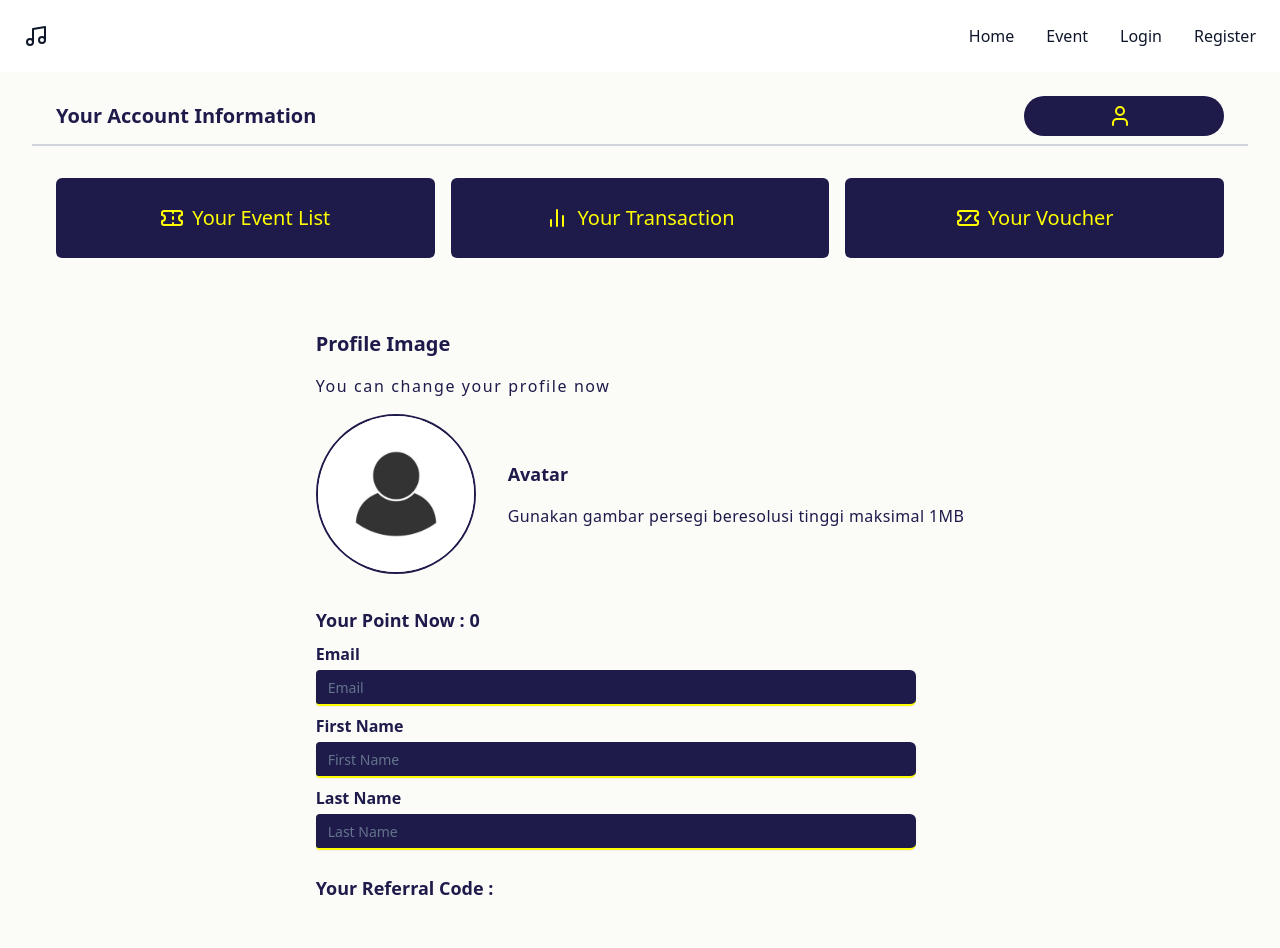
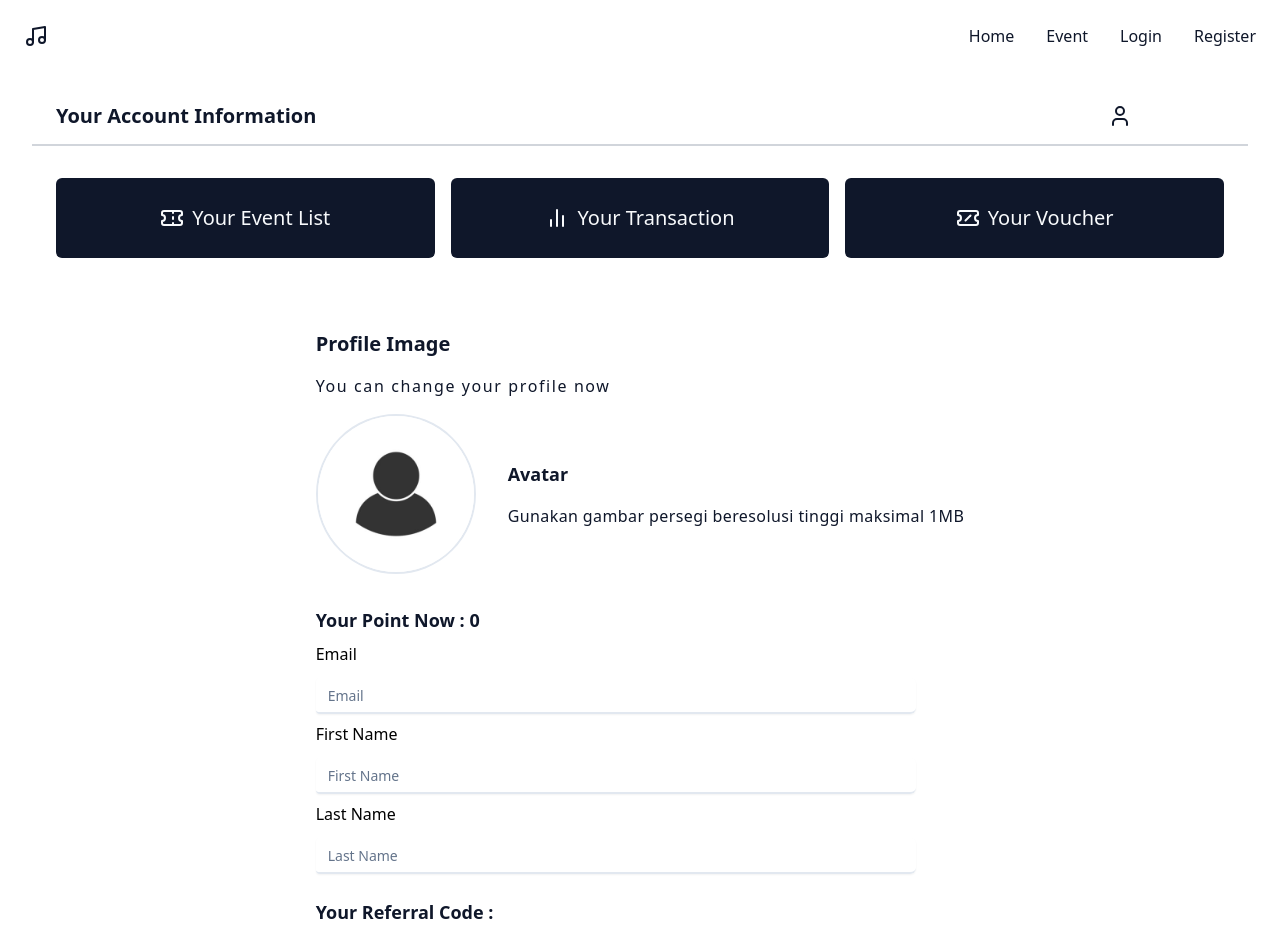
Before and after one commit to danielreinhard1129/MP-JCWD0310-02, a Next.js app in the folder apps/web/: page /profile in a window 1280 px wide. Shown: the top 948 px of the page. Built offline with nearby package versions, Linux system fonts and the light colour scheme; no server answers; sample sign-in values are in the browser's storage.

Commit message:
fix: layout profile

```diff
--- a/apps/web/src/app/(root)/profile/page.tsx
+++ b/apps/web/src/app/(root)/profile/page.tsx
@@ -14,6 +14,7 @@ import {
   PopoverContent,
   PopoverTrigger,
 } from '@/components/ui/popover';
+import FormInput from '@/components/Forminput';
 const Profile = () => {
   const userDetail = useAppSelector((state) => state.user);
   const router = useRouter();
@@ -46,19 +47,19 @@ const Profile = () => {
   };
 
   return (
-    <div className="flex flex-col gap-8 w-full py-4 items-center min-h-[90vh] bg-[#fbfbf8]">
+    <div className="flex flex-col gap-8 w-full py-4 items-center min-h-[90vh] ">
       <div className="md:w-[95vw] w-full border-b-2 py-2 md:px-6 px-4 items-center flex flex-row justify-between border-gray-300">
-        <p className="font-semibold md:text-xl text-lg text-indigo-950 font-sans">
+        <p className="font-semibold md:text-xl text-lg font-sans">
           Your Account Information
         </p>
 
         {/* <Popover>
           <PopoverTrigger> */}
-        <div className="max-w-[300px] md:w-[200px] w-[150px] rounded-3xl items-center justify-center flex flex-row gap-2 px-4 py-2 bg-indigo-950">
+        <div className="max-w-[300px] md:w-[200px] w-[150px] rounded-3xl items-center justify-center flex flex-row gap-2 px-4 py-2">
           <div className="h-full flex flex-col items-center justify-center">
-            <User className="text-[#ffff00]" />
+            <User className="" />
           </div>
-          <p className="truncate text-[#ffff00]">{userDetail.email}</p>
+          <p className="truncate">{userDetail.email}</p>
         </div>
         {/* </PopoverTrigger>
           <PopoverContent className='bg-indigo-950 p-2 flex flex-col gap-2'>
@@ -79,7 +80,7 @@ const Profile = () => {
           onClick={() => {
             router.push('/profile/events');
           }}
-          className="bg-indigo-950 w-full md:h-20 h-16 flex flex-row gap-2 text-[#ffff00] md:text-xl text-xs"
+          className="w-full md:h-20 h-16 flex flex-row gap-2 md:text-xl text-xs"
         >
           <Ticket className="w-[18px] h-[18px] md:w-[24px] md:h-[24px]" />
           Your Event List
@@ -89,7 +90,7 @@ const Profile = () => {
           onClick={() => {
             router.push('/profile/transaction');
           }}
-          className="bg-indigo-950 w-full md:h-20 h-16 flex flex-row gap-2 text-[#ffff00] md:text-xl text-xs"
+          className="w-full md:h-20 h-16 flex flex-row gap-2 md:text-xl text-xs"
         >
           <BarChart2 className="w-[18px] h-[18px] md:w-[24px] md:h-[24px]" />
           Your Transaction
@@ -99,7 +100,7 @@ const Profile = () => {
           onClick={() => {
             router.push('/profile/voucher');
           }}
-          className="bg-indigo-950 w-full md:h-20 h-16 flex flex-row gap-2 text-[#ffff00] md:text-xl text-xs"
+          className="w-full md:h-20 h-16 flex flex-row gap-2 md:text-xl text-xs"
         >
           <TicketSlash className="w-[18px] h-[18px] md:w-[24px] md:h-[24px]" />
           Your Voucher
@@ -110,16 +111,16 @@ const Profile = () => {
         <div className="px-16 h-full">
           <div className="flex flex-col gap-8 md:px-8 sm:px-2 md:py-8 sm:py-2 w-full h-full">
             <div className="flex flex-col gap-4">
-              <p className="text-xl font-semibold text-indigo-950">
+              <p className="text-xl font-semibold">
                 Profile Image
               </p>
-              <p className="tracking-widest text-indigo-950">
+              <p className="tracking-widest">
                 You can change your profile now
               </p>
 
               <div className="grid md:grid-flow-col sm:grid-flow-row gap-8">
-                <div className="overflow-hidden cursor-pointer border-2 transition-all duration-300 group border-indigo-950 w-40 h-40 flex justify-center items-center rounded-full">
-                  <Pen className="absolute w-12 h-12 text-red-950 hidden group-hover:block group-hover:opacity-100" />
+                <div className="overflow-hidden cursor-pointer border-2 transition-all duration-300 group w-40 h-40 flex justify-center items-center rounded-full">
+                  <Pen className="absolute w-12 h-12hidden group-hover:block group-hover:opacity-100" />
 
                   {values.thumbnail.length ? (
                     ''
@@ -167,10 +168,10 @@ const Profile = () => {
                 </div>
 
                 <div className="h-full w-full flex flex-col justify-center gap-4">
-                  <h1 className="text-lg font-semibold text-indigo-950">
+                  <h1 className="text-lg font-semibold">
                     Avatar
                   </h1>
-                  <p className="tracking-wide text-indigo-950">
+                  <p className="tracking-wide">
                     Gunakan gambar persegi beresolusi tinggi maksimal 1MB
                   </p>
                 </div>
@@ -178,13 +179,13 @@ const Profile = () => {
             </div>
 
             <div className="flex flex-col gap-2 max-w-[600px]">
-              <div className="text-indigo-950 text-lg font-bold">
+              <div className="text-lg font-bold">
                 <h1>
                   Your Point Now : {pointsFormat.format(userDetail.points)}
                 </h1>
               </div>
 
-              <FormInputDarkMode
+              <FormInput
                 name="email"
                 type="text"
                 label="Email"
@@ -195,7 +196,7 @@ const Profile = () => {
                 handleChange={handleChange}
                 handleBlur={handleBlur}
               />
-              <FormInputDarkMode
+              <FormInput
                 name="firstName"
                 type="text"
                 label="First Name"
@@ -206,7 +207,7 @@ const Profile = () => {
                 handleChange={handleChange}
                 handleBlur={handleBlur}
               />
-              <FormInputDarkMode
+              <FormInput
                 name="lastName"
                 type="text"
                 label="Last Name"
@@ -219,10 +220,10 @@ const Profile = () => {
               />
 
               <div className="py-4 gap-12 flex flex-row">
-                <h1 className="text-lg text-indigo-950 font-semibold basis-auto text-nowrap">
+                <h1 className="text-lg font-semibold basis-auto text-nowrap">
                   Your Referral Code :
                 </h1>
-                <p className="text-xl font-bold text-indigo-950">
+                <p className="text-xl font-bold">
                   {userDetail.referralCode}
                 </p>
               </div>
@@ -231,7 +232,7 @@ const Profile = () => {
             <div className="flex w-full justify-end">
               <Button
                 onClick={handleFormSubmit}
-                className="text-[#ffff00] bg-indigo-950 border border-[#ffff00]"
+                className=""
               >
                 Save Changes
               </Button>
```
